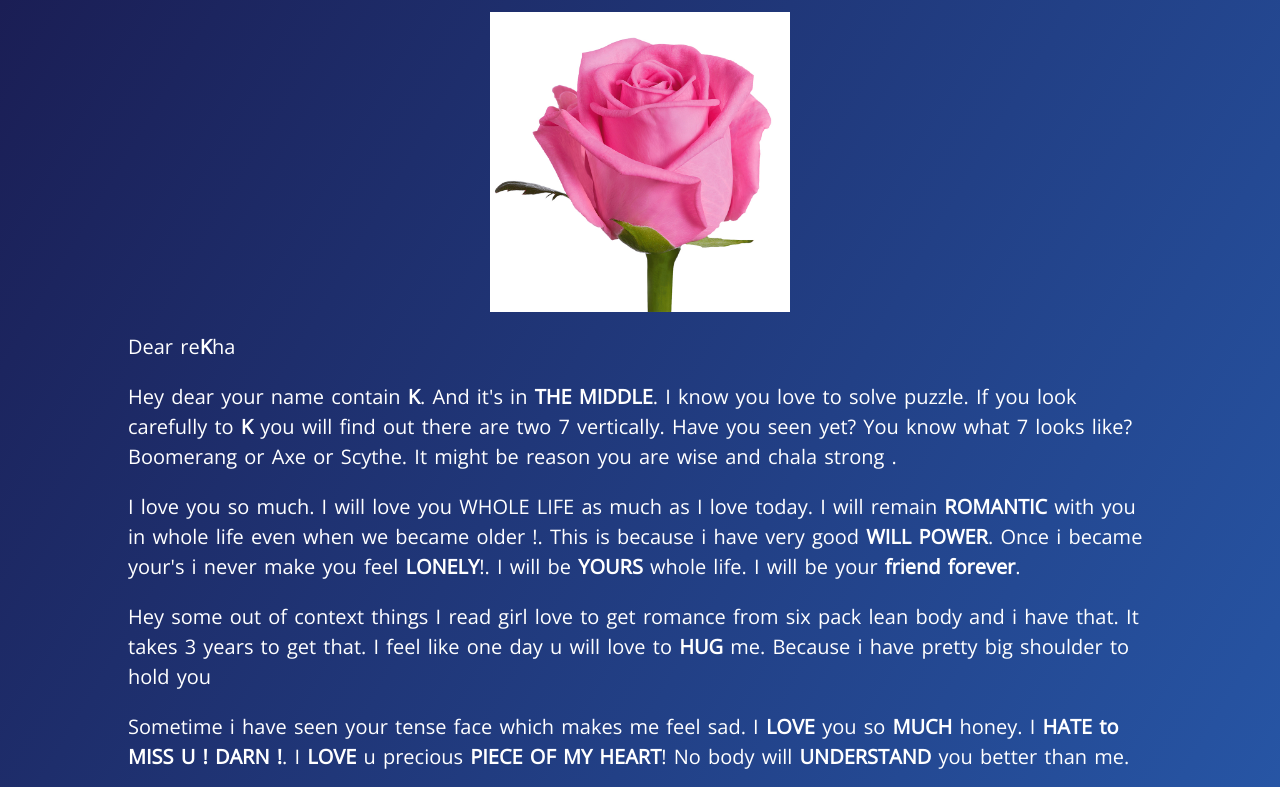
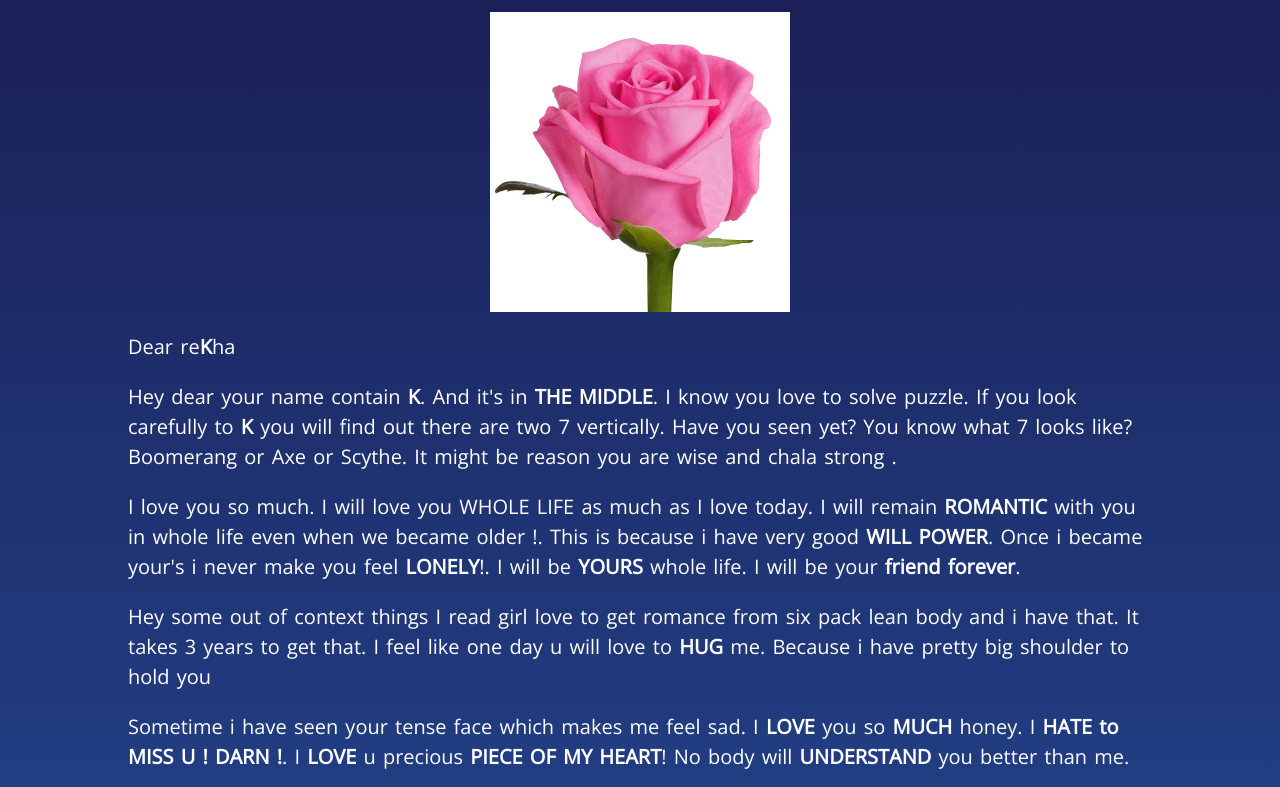
Before and after one commit to ibauthor/hello_r, a website: page first_valentine.html in a window 1280 px wide. Shown: the part 102-889 px from the top of the page. Drawn offline with nearby package versions, Linux system fonts and the light colour scheme; files that its build step writes are made by us from their sources.

Commit message:
changed color accordance rekhas cloth

```diff
--- a/valentine.less
+++ b/valentine.less
@@ -7,10 +7,8 @@ span {
 }
 body {
   background: #1a1c52; /* For browsers that do not support gradients */
-  background: -webkit-linear-gradient(left top, #1a1c52, #2c6dc7); /* For Safari 5.1 to 6.0 */
-  background: -o-linear-gradient(bottom right, #1a1c52, #2c6dc7); /* For Opera 11.1 to 12.0 */
-  background: -moz-linear-gradient(bottom right, #1a1c52, #2c6dc7); /* For Firefox 3.6 to 15 */
-  background: linear-gradient(to bottom right, #1a1c52, #2c6dc7); /* Standard syntax */
+  background: -webkit-linear-gradient(#1a1c52, #2c6dc7); /* For Safari 5.1 to 6.0 */
+  background: linear-gradient(#1a1c52, #2c6dc7); /* Standard syntax */
   color: white;
   margin: 35px 10% 0;
 }
```
